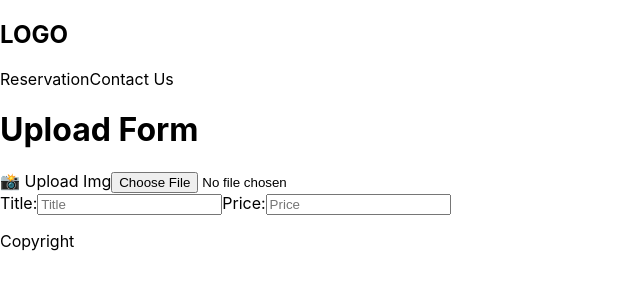
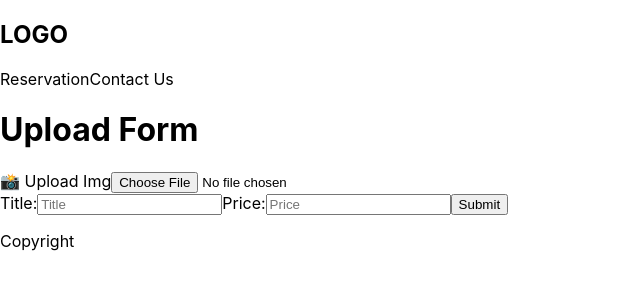
Before and after one commit to Wes-Isaac/hotel_booking, a Next.js app: page /add in a window 1280 px wide. Shown: the top 300 px of the page, without its empty margins (0-640 px from the left). Built offline with nearby package versions, Linux system fonts and the light colour scheme; no server answers.

Commit message:
Create rooms documents

```diff
--- a/components/ImageUploader.tsx
+++ b/components/ImageUploader.tsx
@@ -2,9 +2,11 @@ import { ChangeEvent, SetStateAction, useState, Dispatch } from 'react';
 import { ref, StorageError, uploadBytesResumable, getDownloadURL } from 'firebase/storage'
 import { auth, storage } from '../lib/config';
 import Loader from './Loader';
+import { useForm } from 'react-hook-form';
 
 export const ImageUploader= ({ setDownloadURL }: {setDownloadURL: Dispatch<SetStateAction<string | undefined>>} ) => {
 
+  const { register } = useForm()
   const [uploading, setUploading] = useState(false);
   const [progress, setProgress] = useState(0);
   const [error, setError] = useState<StorageError>()
@@ -20,7 +22,7 @@ export const ImageUploader= ({ setDownloadURL }: {setDownloadURL: Dispatch<SetSt
     const file = files[0]
     const storageRef = ref(storage, `${auth.currentUser?.displayName}/${file.name}`)
     setUploading(true)
-    // const collectionRef = collection(db, 'images')
+
 
     const upload = uploadBytesResumable(storageRef, file)
 
@@ -48,7 +50,7 @@ export const ImageUploader= ({ setDownloadURL }: {setDownloadURL: Dispatch<SetSt
     <div>
        <label className="btn">
             📸 Upload Img
-            <input type="file" onChange={uploadFile} accept="image/x-png,image/gif,image/jpeg" />
+            <input { ...register("image", { required: true }) } type="file" name='image' onChange={uploadFile} accept="image/x-png,image/gif,image/jpeg" />
           </label>
 
           <Loader show={uploading} /> {uploading && <h3>{progress}%</h3>}
--- a/components/UploadForm.tsx
+++ b/components/UploadForm.tsx
@@ -1,15 +1,39 @@
 import { ImageUploader } from "./ImageUploader";
 import { useState } from "react";
+import { useForm } from "react-hook-form";
+import { collection, addDoc } from "firebase/firestore";
+import { db, auth, timestamp } from "../lib/config";
+
 const UploadForm = () => {
+  const {register, handleSubmit, setValue, reset } = useForm()
+  // const [ data, setData ] = useState("")
   const [downloadURL, setDownloadURL] = useState<string>();
 
+
+
+
   return (
-    <form>
+    <form onSubmit={handleSubmit((data) => {
+      console.log(data)
+      const collectionRef = collection(db, 'rooms')
+      addDoc(collectionRef, {
+        ...data,
+        createdAt: timestamp(),
+        UpdatedAt: timestamp(),
+      }).then(() => {
+        reset()
+      })
+
+      }
+    )}>
       <ImageUploader  setDownloadURL ={setDownloadURL} />
       <label htmlFor="title">Title:</label>
-      <input type="text" id="title" placeholder="Title" />
+      <input { ...register("title", { required: true, minLength: 4, maxLength: 20 }) } type="text" id="title" name="title" placeholder="Title" required />
       <label htmlFor="price">Price:</label>
-      <input type="text" id="price" placeholder="Price" />
+      <input { ...register("price") } type="text" id="price" name="price" placeholder="Price" required />
+      <input type="submit" value="Submit" onClick={() => {
+          setValue("image", downloadURL);
+        }} />
     </form>
   )
 }
--- a/package.json
+++ b/package.json
@@ -14,6 +14,7 @@
     "react": "18.2.0",
     "react-dom": "18.2.0",
     "react-firebase-hooks": "^5.0.3",
+    "react-hook-form": "^7.33.1",
     "react-hot-toast": "^2.3.0",
     "react-markdown": "^8.0.3"
   },
```
Also changed, not shown: 1 other file (tests, documents, lock files or other folders).
